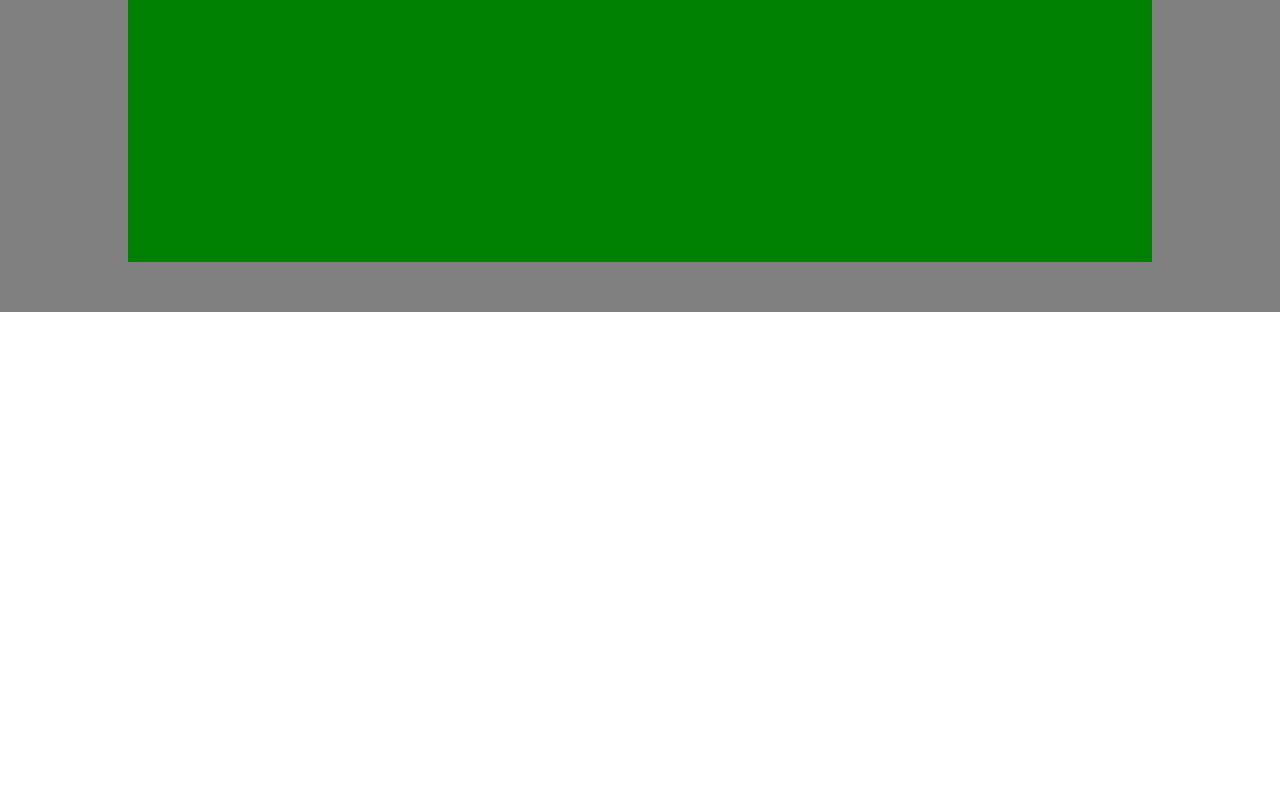
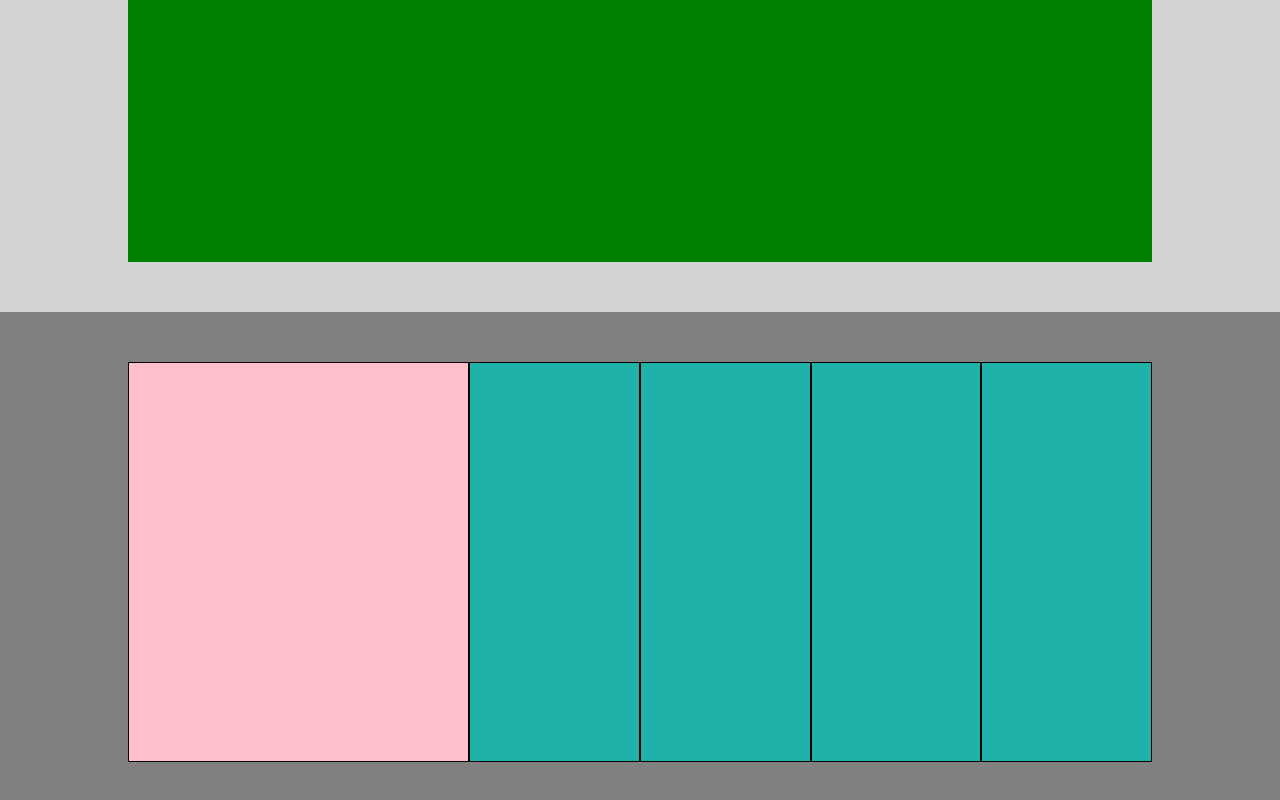
Before and after one commit to silvanoguel/htmlcss-struttura-discord, a plain HTML site: page index.html in a window 1280 px wide. Shown: the part 2088-2888 px from the top of the page. Before the commit the page ends 2400 px from the top, so only its background shows below. Drawn offline with Linux system fonts and the light colour scheme.

Commit message:
add:footer

```diff
--- a/css/style.css
+++ b/css/style.css
@@ -87,7 +87,7 @@ header {
     display: flex;
     /* Debug */
     height: 700px;
-    background-color: grey;
+    background-color: lightgray;
     justify-content: center;
     align-items: center;
 }
@@ -134,3 +134,50 @@ header {
     background-color: green;
     height: 600px;
 }
+
+/* FOOTER */
+
+footer{
+    display: flex;
+    background-color: grey;
+    height: 500px;
+    justify-content: center;
+    align-items: center;
+}
+
+.container-footer {
+    display: flex;
+    width: 80%;
+    height: 400px;
+    background-color: aqua;
+}
+
+.column1 {
+    width: 400px;
+    background-color: pink;
+    border: 1px solid black;
+}
+
+.column2 {
+    width: 200px;
+    background-color: lightseagreen;
+    border: 1px solid black;
+}
+
+.column3 {
+    width: 200px;
+    background-color: lightseagreen;
+    border: 1px solid black;
+}
+
+.column4 {
+    width: 200px;
+    background-color: lightseagreen;
+    border: 1px solid black;
+}
+
+.column5 {
+    width: 200px;
+    background-color: lightseagreen;
+    border: 1px solid black;
+}
--- a/index.html
+++ b/index.html
@@ -85,6 +85,13 @@
 
     <!-- FOOTER -->
     <footer>
+        <div class="container-footer">
+            <div class="column1"></div>
+            <div class="column2"></div>
+            <div class="column3"></div>
+            <div class="column4"></div>
+            <div class="column5"></div>
+        </div>
 
     </footer>
     <!-- /FOOTER -->
```
